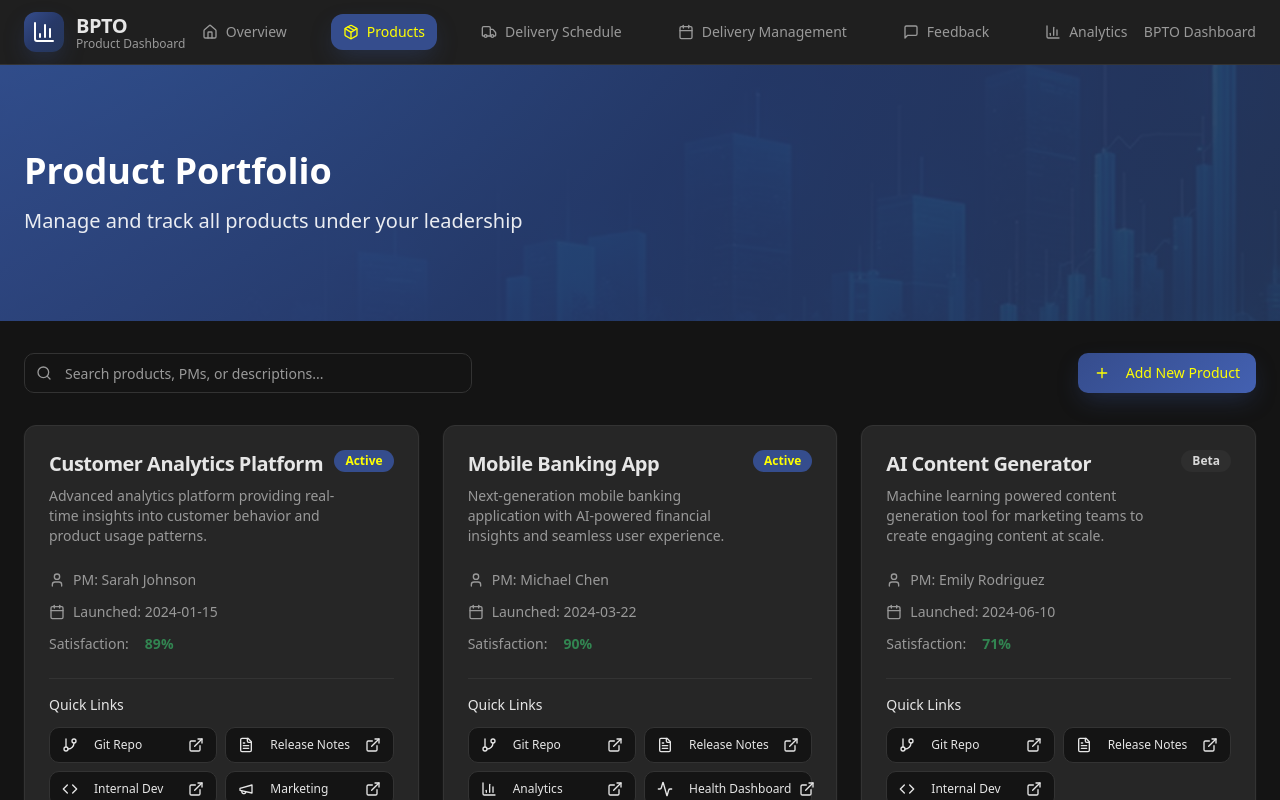
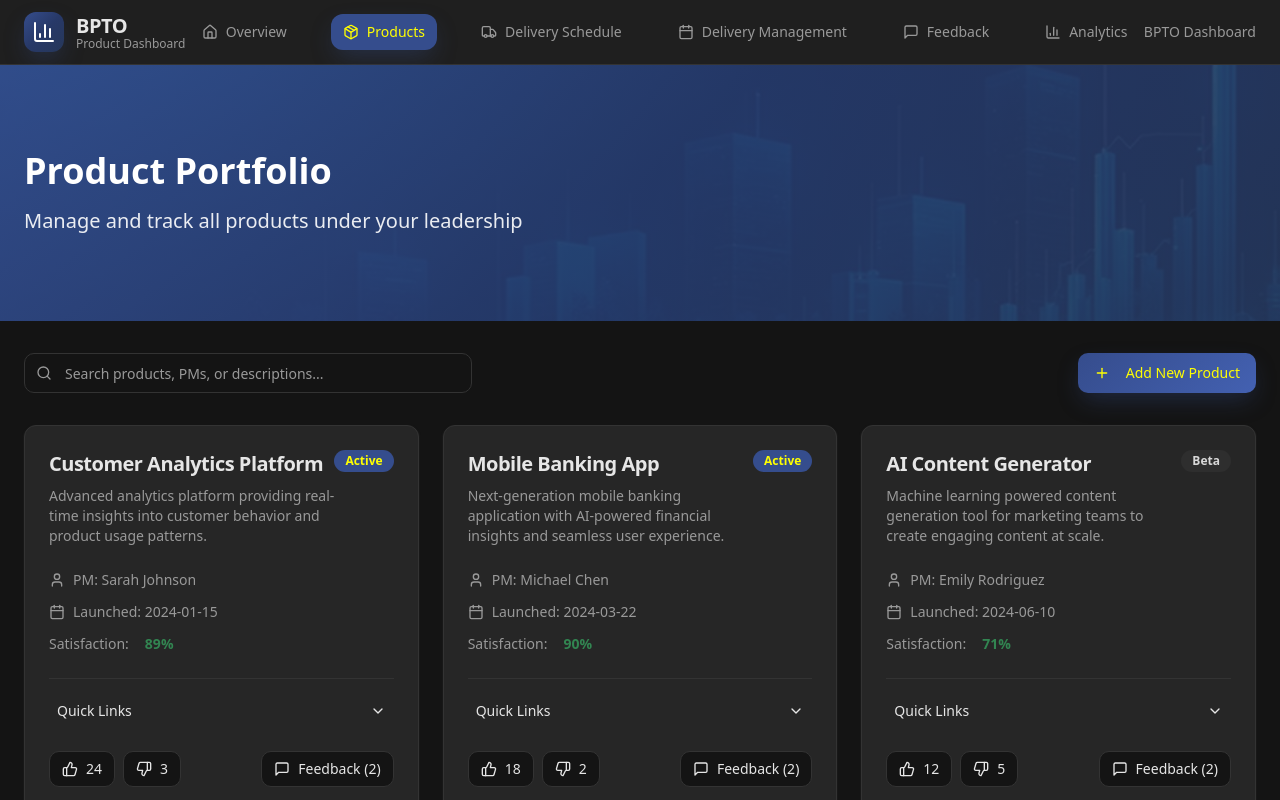
Before and after one commit to tanjameson/cpo-vision-board, a React (Vite) app: page /products in a window 1280 px wide. Shown: the top 800 px of the page. Built offline with nearby package versions, Linux system fonts and the light colour scheme.

Commit message:
Make quick links collapsible

```diff
--- a/src/components/ProductCard.tsx
+++ b/src/components/ProductCard.tsx
@@ -5,7 +5,8 @@ import { Card, CardContent, CardDescription, CardFooter, CardHeader, CardTitle }
 import { Badge } from "@/components/ui/badge";
 import { Textarea } from "@/components/ui/textarea";
 import { Input } from "@/components/ui/input";
-import { ThumbsUp, ThumbsDown, MessageSquare, User, Calendar, GitBranch, FileText, Code, Megaphone, BarChart3, Activity, ExternalLink } from "lucide-react";
+import { Collapsible, CollapsibleContent, CollapsibleTrigger } from "@/components/ui/collapsible";
+import { ThumbsUp, ThumbsDown, MessageSquare, User, Calendar, GitBranch, FileText, Code, Megaphone, BarChart3, Activity, ExternalLink, ChevronDown } from "lucide-react";
 import { toast } from "sonner";
 
 export interface Product {
@@ -43,6 +44,7 @@ interface ProductCardProps {
 export const ProductCard = ({ product, onVote, onFeedback }: ProductCardProps) => {
   const [showFeedback, setShowFeedback] = useState(false);
   const [feedbackText, setFeedbackText] = useState("");
+  const [showLinks, setShowLinks] = useState(false);
 
   const handleFeedbackSubmit = () => {
     if (feedbackText.trim()) {
@@ -125,8 +127,26 @@ export const ProductCard = ({ product, onVote, onFeedback }: ProductCardProps) =
         )}
         {/* Quick Links Section */}
         {product.links && (
-          <div className="mt-6 pt-4 border-t border-card-border">
-            <h4 className="text-sm font-medium text-card-foreground mb-3">Quick Links</h4>
+          <Collapsible
+            open={showLinks}
+            onOpenChange={setShowLinks}
+            className="mt-6 pt-4 border-t border-card-border"
+          >
+            <CollapsibleTrigger asChild>
+              <Button
+                variant="ghost"
+                size="sm"
+                className="w-full justify-between text-sm font-medium text-card-foreground hover:bg-secondary/50 h-8 px-2"
+              >
+                <span>Quick Links</span>
+                <ChevronDown
+                  className={`h-4 w-4 transition-transform duration-200 ${
+                    showLinks ? "transform rotate-180" : ""
+                  }`}
+                />
+              </Button>
+            </CollapsibleTrigger>
+            <CollapsibleContent className="mt-3">
               <div className="grid grid-cols-2 gap-2">
                 {product.links.gitRepo && (
                   <Button
@@ -213,7 +233,8 @@ export const ProductCard = ({ product, onVote, onFeedback }: ProductCardProps) =
                   </Button>
                 )}
               </div>
-          </div>
+            </CollapsibleContent>
+          </Collapsible>
         )}
       </CardContent>
 
```
Lines whose indentation alone changed are shown as unchanged.
